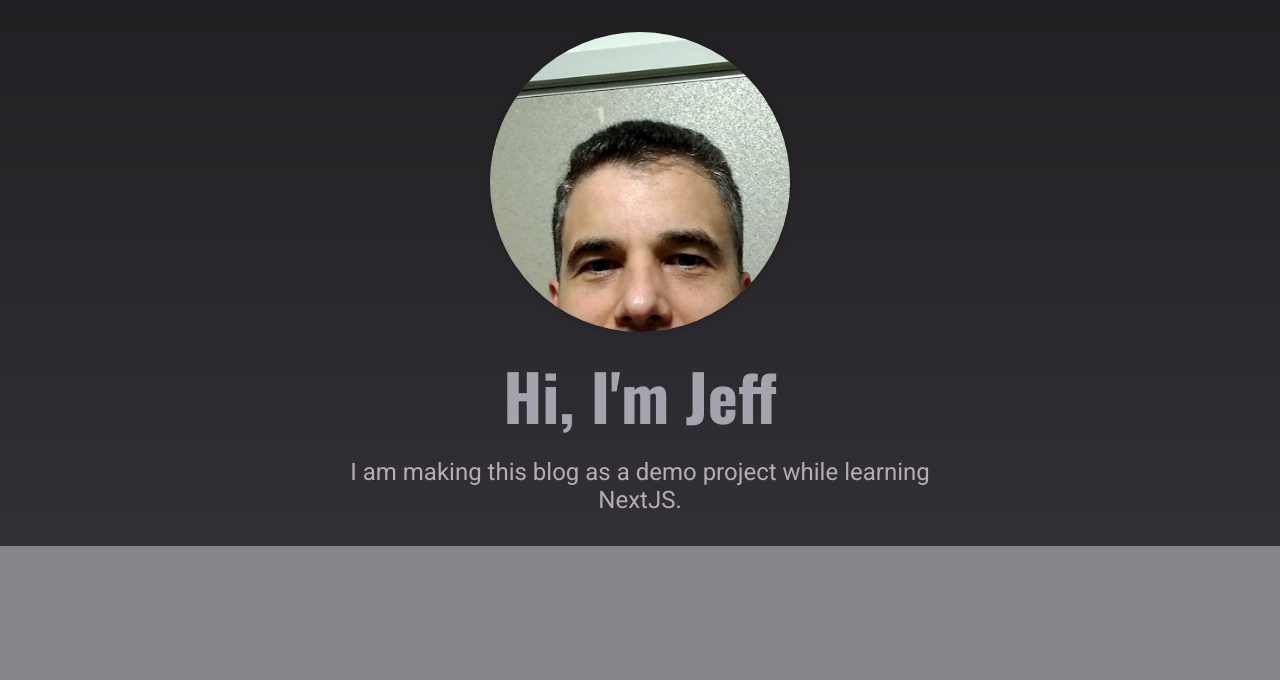
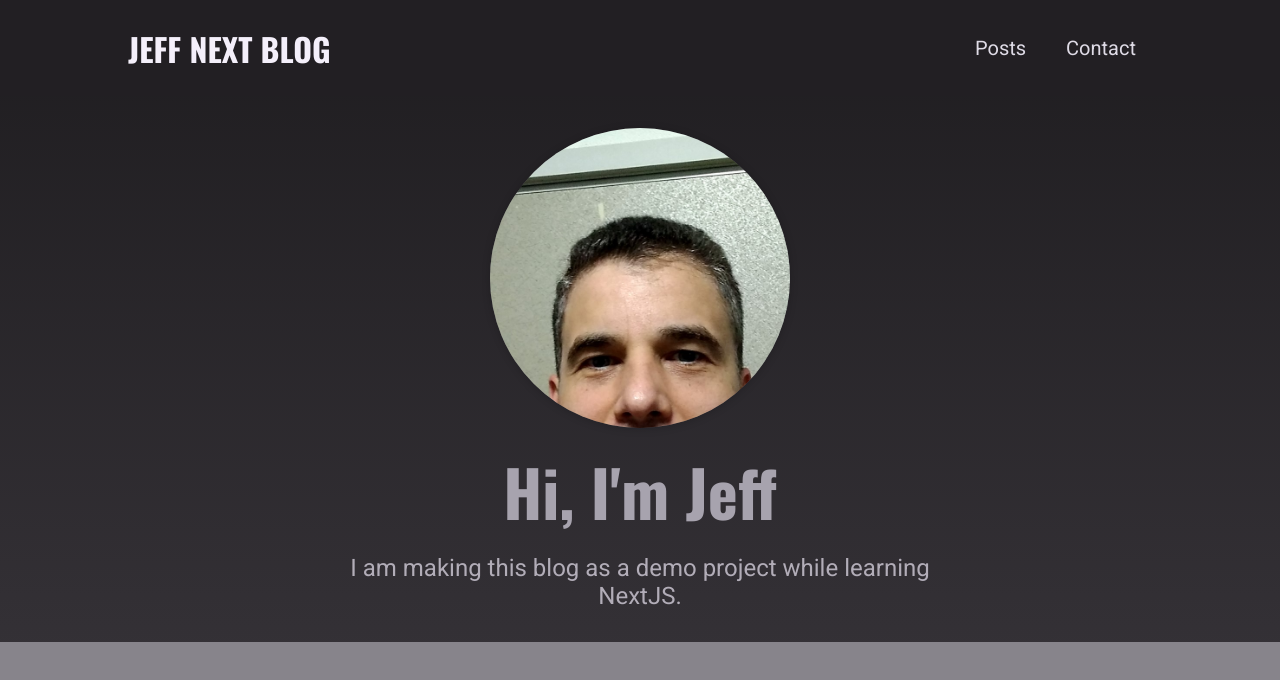
Before and after one commit to jeffcad/blog-project, a Next.js app: page / in a window 1280 px wide. Shown: the top 680 px of the page. Built offline with nearby package versions, Linux system fonts and the light colour scheme.

Commit message:
Create logo and main navigation

```diff
--- a/components/home-page/featured-posts.js
+++ b/components/home-page/featured-posts.js
@@ -0,0 +1,9 @@
+import classes from './featured-posts.module.css'
+
+function FeaturedPosts() {
+  return (
+    <div></div>
+  )
+}
+
+export default FeaturedPosts
--- /dev/null
+++ b/components/layout/layout.js
@@ -0,0 +1,13 @@
+import { Fragment } from 'react'
+import MainNavigation from './main-navigation'
+
+function Layout(props) {
+  return (
+    <Fragment>
+      <MainNavigation />
+      <main>{props.children}</main>
+    </Fragment>
+  )
+}
+
+export default Layout
--- /dev/null
+++ b/components/layout/logo.js
@@ -0,0 +1,11 @@
+import classes from './logo.module.css'
+
+function Logo() {
+  return (
+    <div className={classes.logo}>
+      Jeff Next Blog
+    </div>
+  )
+}
+
+export default Logo
--- /dev/null
+++ b/components/layout/logo.module.css
@@ -0,0 +1,13 @@
+.logo {
+  text-transform: uppercase;
+  font-size: var(--size-5);
+  font-weight: bold;
+  font-family: 'Oswald', sans-serif;
+  color: var(--color-grey-50);
+}
+
+@media (min-width: 768px) {
+  .logo {
+    font-size: var(--size-8);
+  }
+}
--- /dev/null
+++ b/components/layout/main-navigation.js
@@ -0,0 +1,23 @@
+import Link from 'next/link'
+import Logo from './logo'
+import classes from './main-navigation.module.css'
+
+function MainNavigation() {
+  return (
+    <header className={classes.header}>
+      <Link href="/">
+        <a>
+          <Logo />
+        </a>
+      </Link>
+      <nav>
+        <ul>
+          <li><Link href="/posts">Posts</Link></li>
+          <li><Link href="/contact">Contact</Link></li>
+        </ul>
+      </nav>
+    </header>
+  )
+}
+
+export default MainNavigation
--- /dev/null
+++ b/components/layout/main-navigation.module.css
@@ -0,0 +1,42 @@
+.header {
+  width: 100%;
+  height: 6rem;
+  background-color: var(--color-grey-900);
+  display: flex;
+  justify-content: space-between;
+  align-items: center;
+  padding: 0 10%;
+}
+
+.header ul {
+  list-style: none;
+  display: flex;
+  align-items: baseline;
+  margin: 0;
+  padding: 0;
+}
+
+.header li {
+  margin: 0 var(--size-4);
+}
+
+.header a {
+  color: var(--color-grey-100);
+  font-size: var(--size-4);
+}
+
+.header a:hover,
+.header a:active,
+.header a.active {
+  color: var(--color-grey-200);
+}
+
+@media (min-width: 768px) {
+  .header ul {
+    gap: 0.5rem;
+  }
+
+  .header a {
+    font-size: var(--size-5);
+  }
+}
--- a/pages/_app.js
+++ b/pages/_app.js
@@ -1,7 +1,12 @@
 import '../styles/globals.css'
+import Layout from '../components/layout/layout'
 
 function MyApp({ Component, pageProps }) {
-  return <Component {...pageProps} />
+  return (
+    <Layout>
+      <Component {...pageProps} />
+    </Layout>
+  )
 }
 
 export default MyApp
--- a/pages/index.js
+++ b/pages/index.js
@@ -1,12 +1,12 @@
 import { Fragment } from 'react'
 import Hero from '../components/home-page/hero'
-// import FeaturedPosts from '../components/home-page/featured-posts'
+import FeaturedPosts from '../components/home-page/featured-posts'
 
 function HomePage() {
   return (
     <Fragment>
       <Hero />
-      {/* <FeaturedPosts /> */}
+      <FeaturedPosts />
     </Fragment>
   )
 }
```
